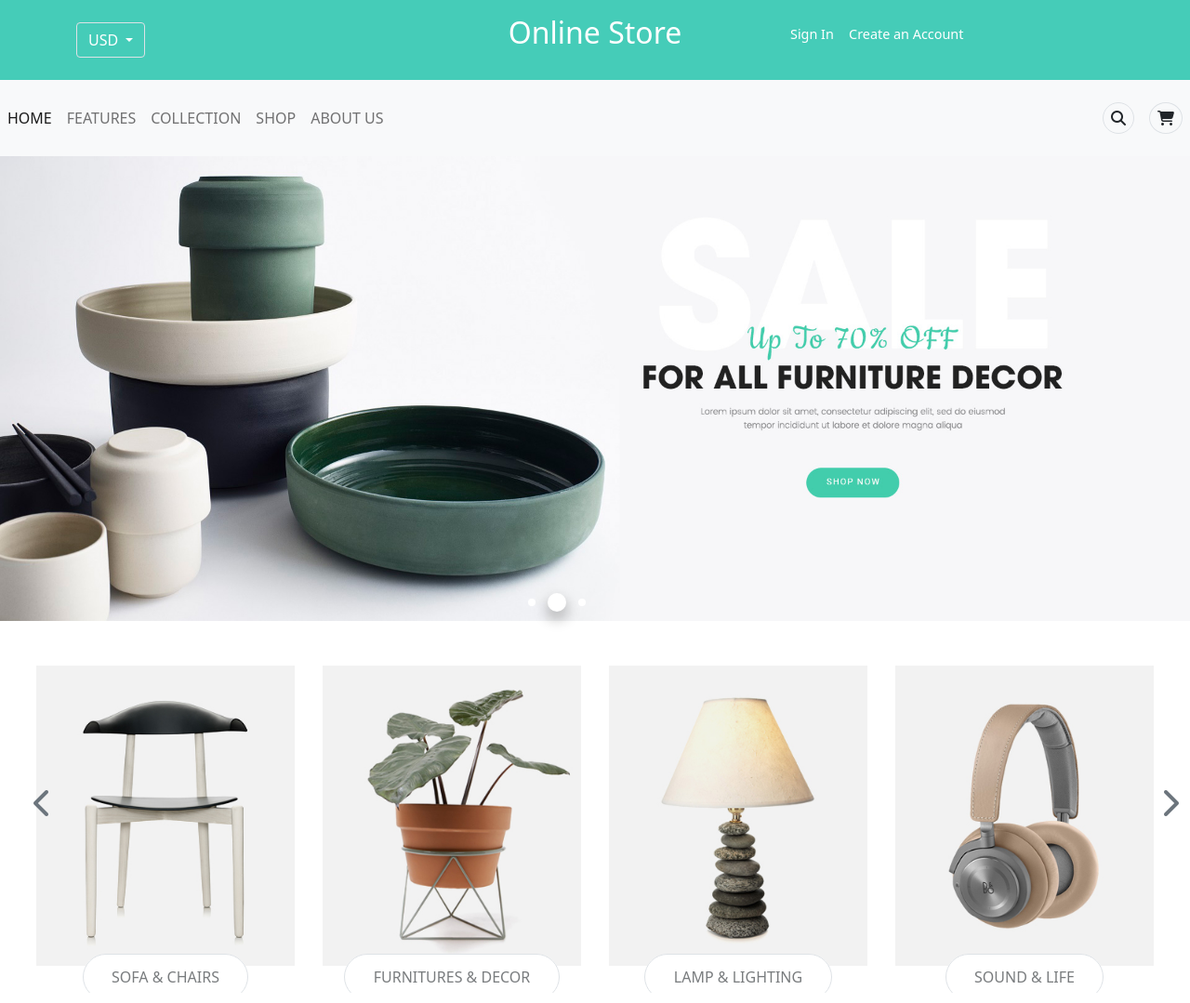
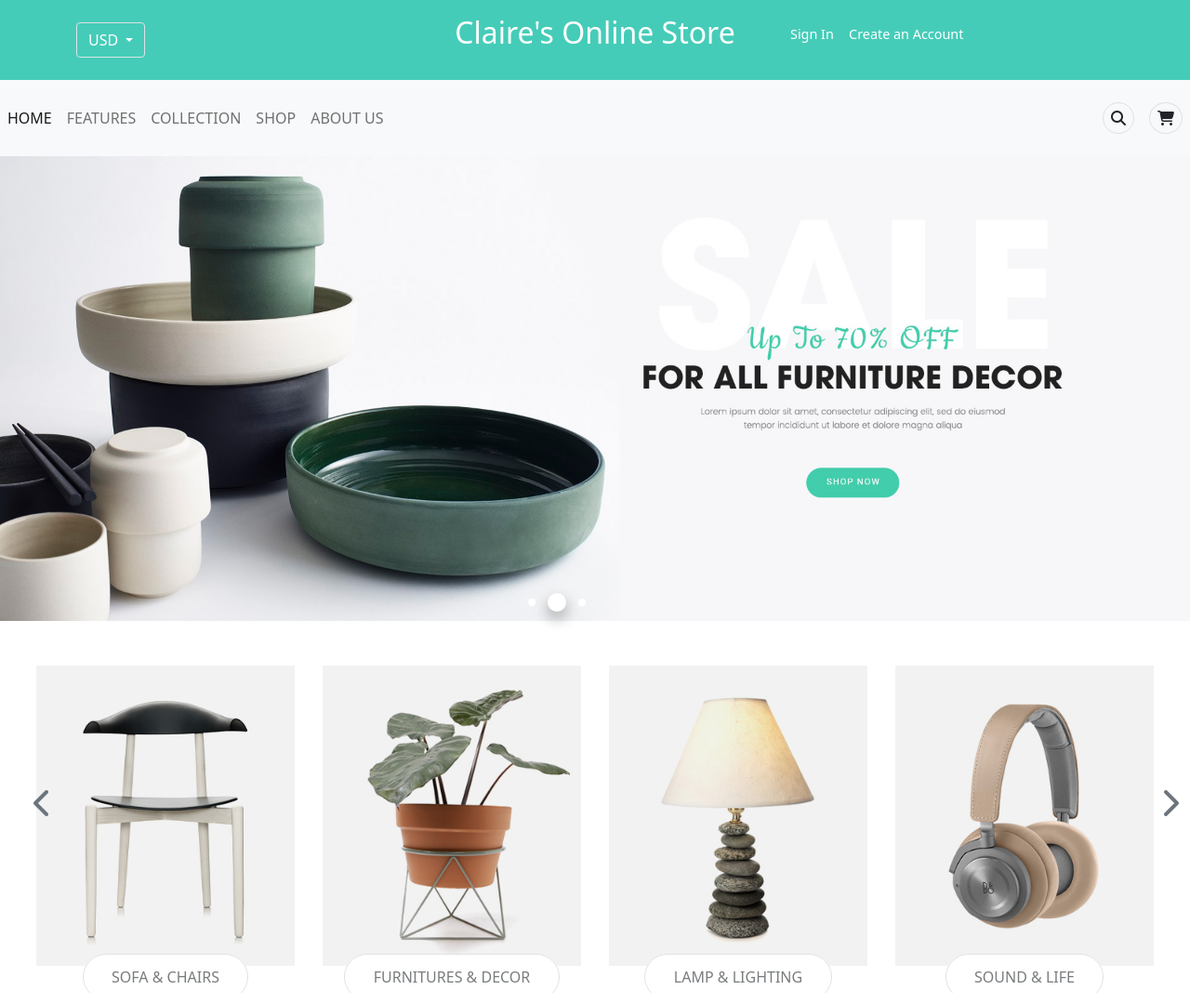
Before and after one commit to YuqiongJi/Claire-s-Online-Store, a plain HTML site: page index.html in a window 1280 px wide. Shown: the top 1079 px of the page at 93% size. Drawn offline with nearby package versions, Linux system fonts and the light colour scheme; a web font is replaced by a local one.

Commit message:
Add files via upload

```diff
--- a/index.html
+++ b/index.html
@@ -5,7 +5,7 @@
     <meta charset="UTF-8">
     <meta http-equiv="X-UA-Compatible" content="IE=edge">
     <meta name="viewport" content="width=device-width, initial-scale=1.0">
-    <title>Online Store</title>
+    <title>Claire's Online Store</title>
 
     <!-- Bootstrap CDN-->
     <link href="https://cdn.jsdelivr.net/npm/bootstrap@5.1.3/dist/css/bootstrap.min.css" rel="stylesheet" integrity="sha384-1BmE4kWBq78iYhFldvKuhfTAU6auU8tT94WrHftjDbrCEXSU1oBoqyl2QvZ6jIW3" crossorigin="anonymous">
@@ -45,7 +45,7 @@
             </div>
 
             <div class="col-md-4 col-12 text-center">
-                <h2 class="my-md-3 site-title text-white">Online Store</h2>
+                <h2 class="my-md-3 site-title text-white">Claire's Online Store</h2>
             </div>
             <div class="col-md-4 col-12 text-right">
                 <p class ="my-md-4 header-links">
@@ -852,11 +852,6 @@
     </footer>
 
     <!-- Bootstrap CDN-->
-<!--     <script
-      src="https://code.jquery.com/jquery-3.3.1.slim.min.js"
-      integrity="sha384-q8i/X+965DzO0rT7abK41JStQIAqVgRVzpbzo5smXKp4YfRvH+8abtTE1Pi6jizo"
-      crossorigin="anonymous"
-    ></script> -->
     <script src="https://code.jquery.com/jquery-3.6.0.min.js" integrity="sha256-/xUj+3OJU5yExlq6GSYGSHk7tPXikynS7ogEvDej/m4=" crossorigin="anonymous"></script>
     <script
       src="https://cdnjs.cloudflare.com/ajax/libs/popper.js/1.14.7/umd/popper.min.js"
```
